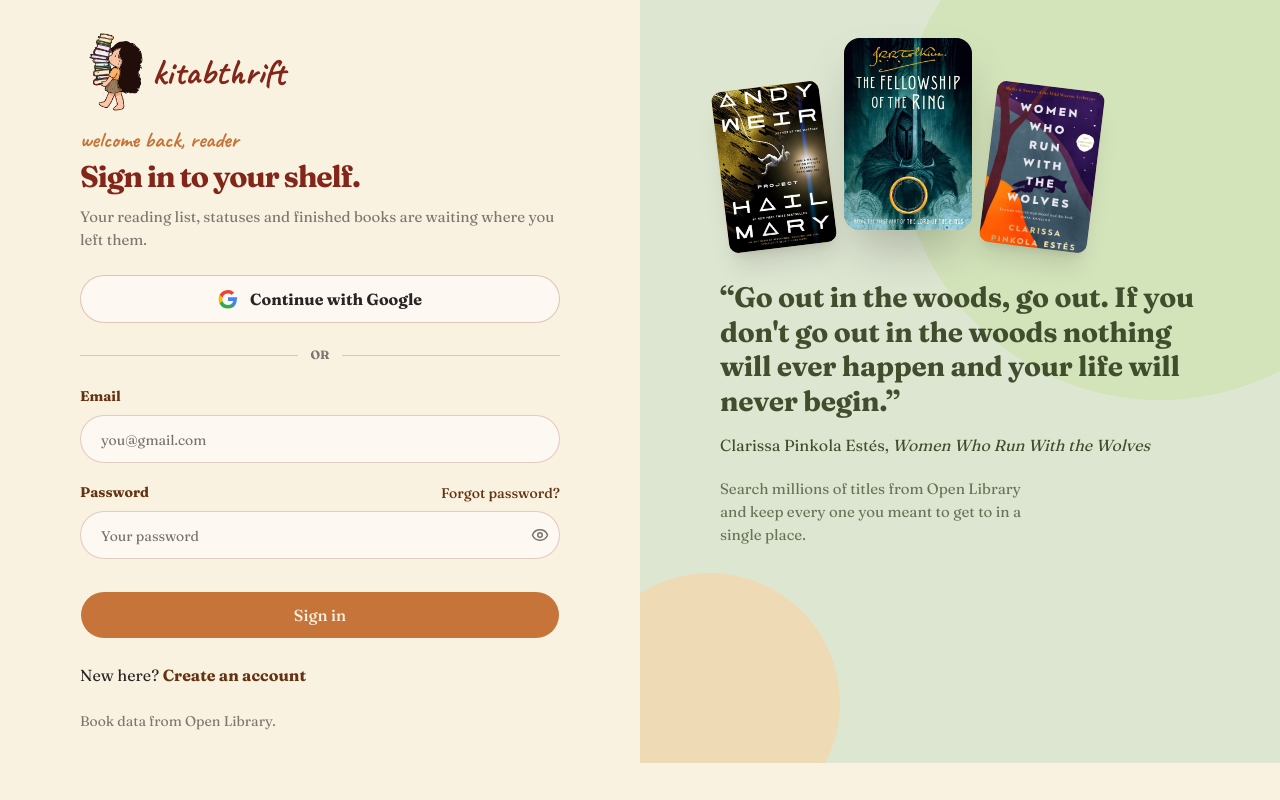
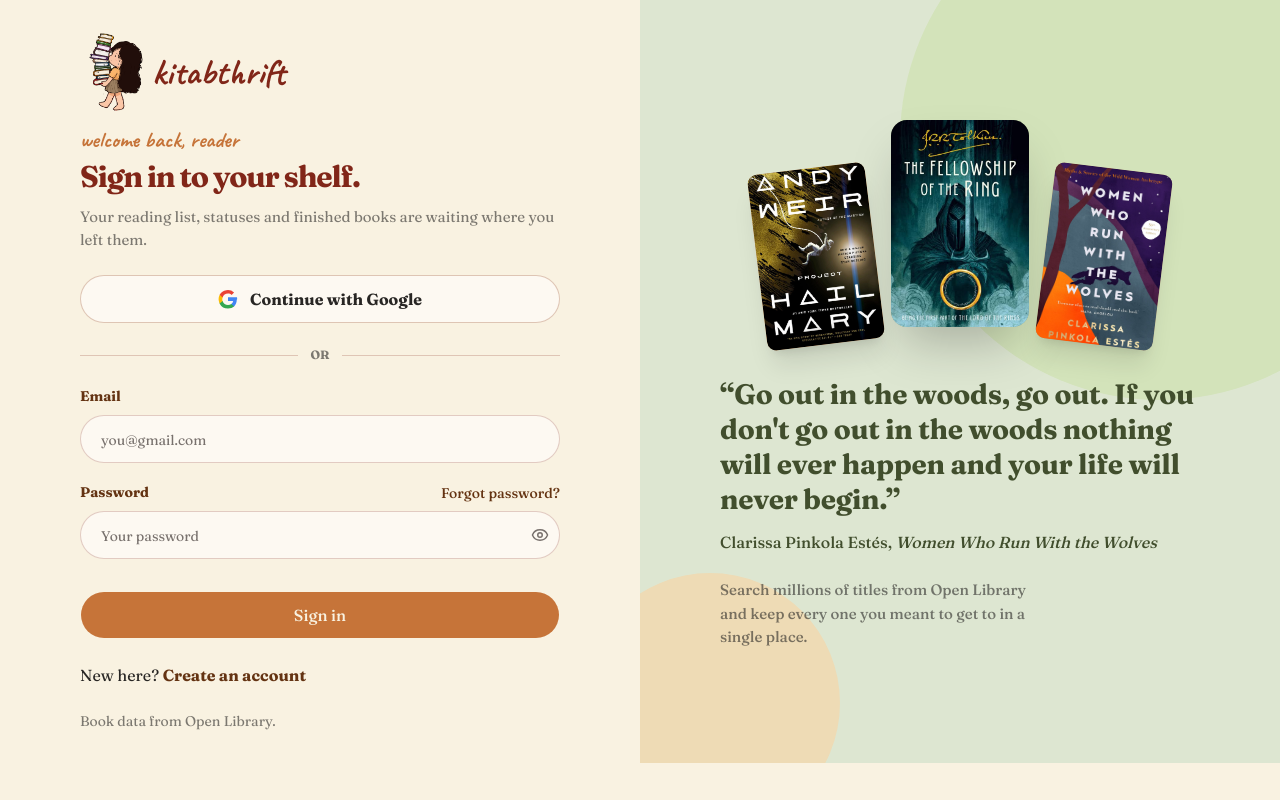
Before and after one commit to SaadatHasanzada/kitabthrift, a Next.js app: page /en/login in a window 1280 px wide. Built offline with nearby package versions, Linux system fonts and the light colour scheme.

Commit message:
refactor(auth): organize routes and extract auth components
Move login and register routes under (auth) route group. Extract
AuthPanel and LoginQuote components to reduce duplication and enable
reuse across auth flows.

```diff
--- /dev/null
+++ b/app/[locale]/(auth)/layout.tsx
@@ -0,0 +1,5 @@
+export default function AuthLayout({
+  children,
+}: Readonly<{ children: React.ReactNode }>) {
+  return <div className="flex flex-col desktop:flex-row">{children}</div>;
+}
--- /dev/null
+++ b/app/[locale]/(auth)/login/page.tsx
@@ -0,0 +1,49 @@
+import { useTranslations } from "next-intl";
+
+import { AuthDivider } from "@/components/auth/auth-divider";
+import { AuthHeader } from "@/components/auth/auth-header";
+import { AuthPanel } from "@/components/auth/auth-panel";
+import { BookStack } from "@/components/auth/book-stack";
+import { GoogleButton } from "@/components/auth/google-button";
+import { LoginForm } from "@/components/auth/login-form";
+import { LoginQuote } from "@/components/auth/login-quote";
+import { Logo } from "@/components/layout/logo";
+import { MutedText } from "@/components/ui/muted-text";
+import { TextLink } from "@/components/ui/text-link";
+
+export default function Login() {
+  const t = useTranslations("Auth");
+  const tg = useTranslations("General");
+
+  return (
+    <>
+      <AuthPanel>
+        <Logo />
+        <div className="flex flex-col gap-6">
+          <AuthHeader
+            eyebrow="welcomeBack"
+            title="signInToShelf"
+            description="yourReadingList"
+          />
+          <GoogleButton />
+          <AuthDivider />
+          <LoginForm />
+          <p>
+            {t("newHere")}{" "}
+            <TextLink variant="emphasis" href="/create-account">
+              {t("createAccount")}
+            </TextLink>
+          </p>
+          <MutedText size="sm">{tg("bookDataFromOpenLib")}</MutedText>
+        </div>
+      </AuthPanel>
+
+      <AuthPanel variant="showcase">
+        <div className="absolute -top-20 -right-22.5 size-75 rounded-full bg-blob-sage desktop:-top-30 desktop:-right-35 desktop:size-130"></div>
+        <div className="absolute -bottom-12.5 -left-10 size-40 rounded-full bg-secondary desktop:-bottom-17.5 desktop:-left-15 desktop:size-65"></div>
+        <BookStack className="desktop:self-center" />
+        <LoginQuote />
+      </AuthPanel>
+    </>
+  );
+}
--- a/app/[locale]/login/page.tsx
+++ /dev/null
@@ -1,63 +0,0 @@
-import { useTranslations } from "next-intl";
-
-import { AuthDivider } from "@/components/auth/auth-divider";
-import { AuthHeader } from "@/components/auth/auth-header";
-import { BookStack } from "@/components/auth/book-stack";
-import { GoogleButton } from "@/components/auth/google-button";
-import { LoginForm } from "@/components/auth/login-form";
-import { Logo } from "@/components/layout/logo";
-import { MutedText } from "@/components/ui/muted-text";
-import { TextLink } from "@/components/ui/text-link";
-import { LOGIN_QUOTE, QUOTE_MARKS } from "@/lib/constants";
-
-export default function Login() {
-  const t = useTranslations("Auth");
-  const tg = useTranslations("General");
-
-  return (
-    <div className="flex flex-col desktop:flex-row">
-      <section className="flex flex-1 flex-col gap-3 py-5 md:py-8 px-4 md:px-10 desktop:px-20 max-w-200">
-        <Logo />
-        <div className="flex flex-col gap-6">
-          <AuthHeader
-            eyebrow="welcomeBack"
-            title="signInToShelf"
-            description="yourReadingList"
-          />
-          <GoogleButton />
-          <AuthDivider />
-          <LoginForm />
-          <p>
-            {t("newHere")}{" "}
-            <TextLink variant="emphasis" href="/create-account">
-              {t("createAccount")}
-            </TextLink>
-          </p>
-          <MutedText size="sm">{tg("bookDataFromOpenLib")}</MutedText>
-        </div>
-      </section>
-      <section className="min-h-[488px] relative bg-accent flex-1  py-5 md:py-8 px-4 md:px-10 desktop:px-20 overflow-hidden">
-        <div className="absolute -top-20 -right-[90px] size-[300px] rounded-full bg-blob-sage desktop:-top-[120px] desktop:-right-[140px] desktop:size-[520px]"></div>
-        <div className="absolute -bottom-[50px] -left-10 size-40 rounded-full bg-secondary desktop:-bottom-[70px] desktop:-left-[60px] desktop:size-[260px]"></div>
-        <BookStack />
-        <div className="max-w-200">
-          <figure className="relative mt-8">
-            <blockquote className="font-bold text-xl leading-[1.24] tracking-[-0.01em] text-pretty text-accent-foreground lg:text-[28px]">
-              <p>
-                {QUOTE_MARKS.open}
-                {LOGIN_QUOTE.quote}
-                {QUOTE_MARKS.close}
-              </p>
-            </blockquote>
-            <figcaption className="mt-3.5 not-italic block text-base  text-accent-foreground">
-              {LOGIN_QUOTE.author}, <cite>{LOGIN_QUOTE.bookName}</cite>
-            </figcaption>
-          </figure>
-          <MutedText className="relative mt-5 text-accent-foreground/75  max-w-[310px]">
-            {tg("searchTitlesFromOpenLib")}
-          </MutedText>
-        </div>
-      </section>
-    </div>
-  );
-}
--- a/app/globals.css
+++ b/app/globals.css
@@ -10,7 +10,7 @@
 
 @theme {
   --breakpoint-desktop: 68rem;
-  --container-page: 90rem; /* 1440px — the app's outer content width */
+  --container-page: 100rem;
 }
 
 :root {
@@ -30,7 +30,7 @@
   --accent: oklch(91.27% 0.03 124.82);
   --accent-foreground: oklch(40.21% 0.0547 126.49);
   --destructive: oklch(50.562% 0.18754 27.222);
-  /* --destructive-foreground: oklch(96.21% 0.0234 87.53); */
+  --destructive-foreground: oklch(96.21% 0.0234 87.53);
   --border: oklch(40.83% 0.1267 31.52 / 0.22);
   --input: oklch(40.83% 0.1267 31.52 / 0.22);
   --ring: oklch(63.76% 0.1261 53.68);
--- /dev/null
+++ b/components/auth/auth-panel.tsx
@@ -0,0 +1,34 @@
+import type { ComponentProps } from "react";
+
+import { cva, type VariantProps } from "class-variance-authority";
+
+import { cn } from "@/lib/utils";
+
+const authPanelVariants = cva(
+  "flex flex-1 flex-col max-w-200 py-5 md:py-8 md:px-10 desktop:px-20",
+  {
+    variants: {
+      variant: {
+        form: "gap-3 px-4",
+        showcase:
+          "relative min-h-122 overflow-hidden bg-accent px-5 desktop:justify-center",
+      },
+    },
+    defaultVariants: {
+      variant: "form",
+    },
+  },
+);
+
+type AuthPanelProps = ComponentProps<"section"> &
+  VariantProps<typeof authPanelVariants>;
+
+export function AuthPanel({ className, variant, ...props }: AuthPanelProps) {
+  return (
+    <section
+      data-slot="auth-panel"
+      className={cn(authPanelVariants({ variant }), className)}
+      {...props}
+    />
+  );
+}
--- a/components/auth/book-stack.tsx
+++ b/components/auth/book-stack.tsx
@@ -16,32 +16,32 @@
   {
     src: projectHailMary,
     alt: "Project Hail Mary book cover",
-    sizes: "(min-width: 68rem) 108px, 78px",
+    sizes: "(min-width: 68rem) 118px, 78px",
     className:
-      "w-[78px] desktop:w-[108px] -rotate-[7deg] rounded-sm bg-cover-clay shadow-xl hover:-translate-y-2.5 hover:shadow-2xl",
+      "w-[78px] desktop:w-[118px] -rotate-[7deg] rounded-sm bg-cover-clay shadow-xl hover:-translate-y-2.5 hover:shadow-2xl",
   },
   {
     src: fellowshipOfTheRing,
     alt: "The Fellowship of the Ring book cover",
-    sizes: "(min-width: 68rem) 128px, 92px",
+    sizes: "(min-width: 68rem) 138px, 92px",
     className:
-      "w-[92px] desktop:w-32 -translate-y-[18px] rounded-lg bg-cover-sage shadow-2xl hover:-translate-y-[28px]",
+      "w-[92px] desktop:w-[138px] -translate-y-[18px] rounded-lg bg-cover-sage shadow-2xl hover:-translate-y-[28px]",
   },
   {
     src: womenWhoRunWithTheWolves,
     alt: "Women Who Run with the Wolves book cover",
-    sizes: "(min-width: 68rem) 108px, 78px",
+    sizes: "(min-width: 68rem) 118px, 78px",
     className:
-      "w-[78px] desktop:w-[108px] rotate-[7deg] rounded-sm bg-cover-linen shadow-xl hover:-translate-y-2.5 hover:shadow-2xl",
+      "w-[78px] desktop:w-[118px] rotate-[7deg] rounded-sm bg-cover-linen shadow-xl hover:-translate-y-2.5 hover:shadow-2xl",
   },
 ];
 
 const coverClassName =
   "relative z-10 aspect-[2/3] overflow-hidden transition-[translate,scale,box-shadow] duration-[280ms] hover:z-20 hover:scale-[1.07]";
 
-export function BookStack() {
+export function BookStack({ className }: { readonly className?: string }) {
   return (
-    <div className="flex items-end gap-4 mt-6">
+    <div className={cn("flex items-end gap-4 mt-6", className)}>
       {books.map((book) => (
         <div key={book.alt} className={cn(coverClassName, book.className)}>
           <Image
--- /dev/null
+++ b/components/auth/login-quote.tsx
@@ -0,0 +1,28 @@
+import { useTranslations } from "next-intl";
+
+import { MutedText } from "@/components/ui/muted-text";
+import { LOGIN_QUOTE, QUOTE_MARKS } from "@/lib/constants";
+
+export function LoginQuote() {
+  const tg = useTranslations("General");
+
+  return (
+    <div className="relative">
+      <figure className="mt-8">
+        <blockquote className="text-2xl font-bold leading-[1.24] tracking-[-0.01em] text-pretty text-accent-foreground desktop:text-[28px]">
+          <p>
+            {QUOTE_MARKS.open}
+            {LOGIN_QUOTE.quote}
+            {QUOTE_MARKS.close}
+          </p>
+        </blockquote>
+        <figcaption className="mt-3.5 block text-base font-medium text-accent-foreground">
+          {LOGIN_QUOTE.author}, <cite>{LOGIN_QUOTE.bookName}</cite>
+        </figcaption>
+      </figure>
+      <MutedText className="mt-5 max-w-77.5 font-medium desktop:mt-6">
+        {tg("searchTitlesFromOpenLib")}
+      </MutedText>
+    </div>
+  );
+}
```
Also changed, not shown: app/[locale]/(auth)/register/page.tsx (renamed from app/[locale]/register/page.tsx).
